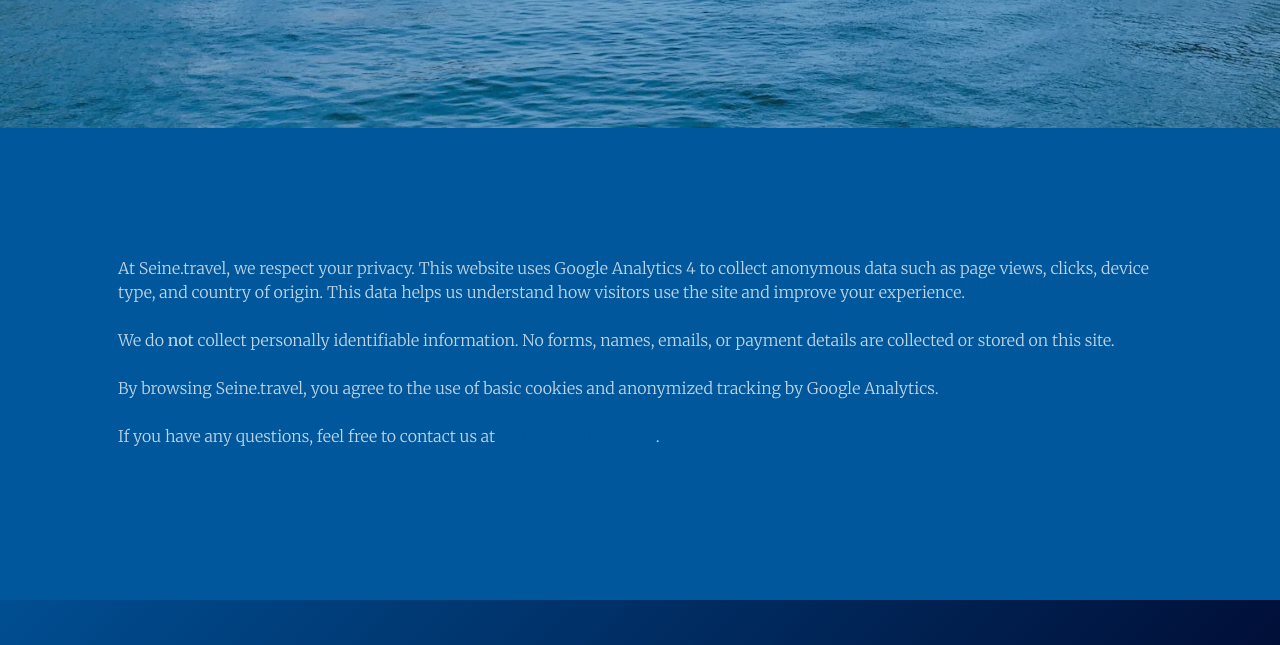
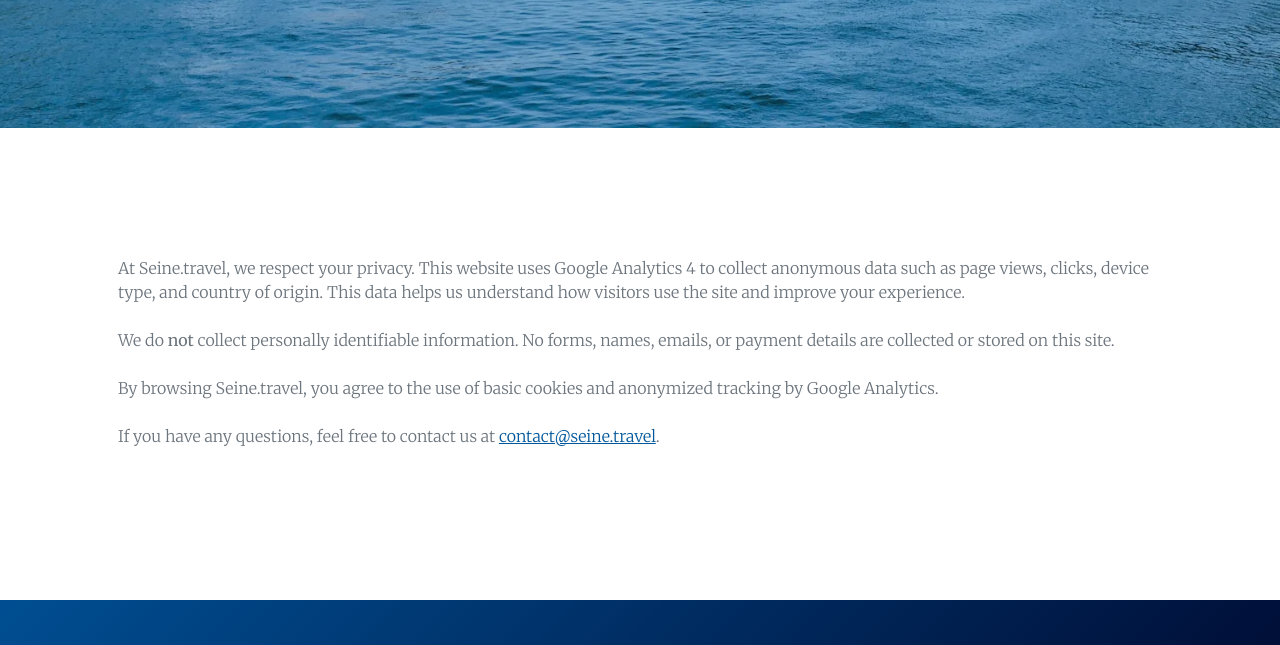
Before and after one commit to Elitedomainsx/SEINE_NEW, a plain HTML site: page privacy.html in a window 1280 px wide. Shown: the part 672-1317 px from the top of the page. Drawn offline with nearby package versions, Linux system fonts and the light colour scheme; some packages are replaced by stand-ins of ours; a script that the page names is missing.

Commit message:
Update privacy.html

```diff
--- a/privacy.html
+++ b/privacy.html
@@ -46,12 +46,12 @@
             </div>
         </header>
         <!-- Privacy Policy-->
-        <section class="page-section bg-primary" id="Privacy Policy">
+        <section class="page-section" id="Privacy Policy">
             <div class="container px-4 px-lg-5">
-                <p class="text-white-75 mb-4">At Seine.travel, we respect your privacy. This website uses Google Analytics 4 to collect anonymous data such as page views, clicks, device type, and country of origin. This data helps us understand how visitors use the site and improve your experience.</p>
-                <p class="text-white-75 mb-4">We do <strong>not</strong> collect personally identifiable information. No forms, names, emails, or payment details are collected or stored on this site.</p>
-                <p class="text-white-75 mb-4">By browsing Seine.travel, you agree to the use of basic cookies and anonymized tracking by Google Analytics.</p>
-                <p class="text-white-75 mb-4">If you have any questions, feel free to contact us at <a href="mailto:contact@seine.travel">contact@seine.travel</a>.</p>
+                <p class="text-muted mb-4">At Seine.travel, we respect your privacy. This website uses Google Analytics 4 to collect anonymous data such as page views, clicks, device type, and country of origin. This data helps us understand how visitors use the site and improve your experience.</p>
+                <p class="text-muted mb-4">We do <strong>not</strong> collect personally identifiable information. No forms, names, emails, or payment details are collected or stored on this site.</p>
+                <p class="text-muted mb-4">By browsing Seine.travel, you agree to the use of basic cookies and anonymized tracking by Google Analytics.</p>
+                <p class="text-muted mb-4">If you have any questions, feel free to contact us at <a href="mailto:contact@seine.travel">contact@seine.travel</a>.</p>
             </div>
         </section>
         <!-- Footer-->
```
